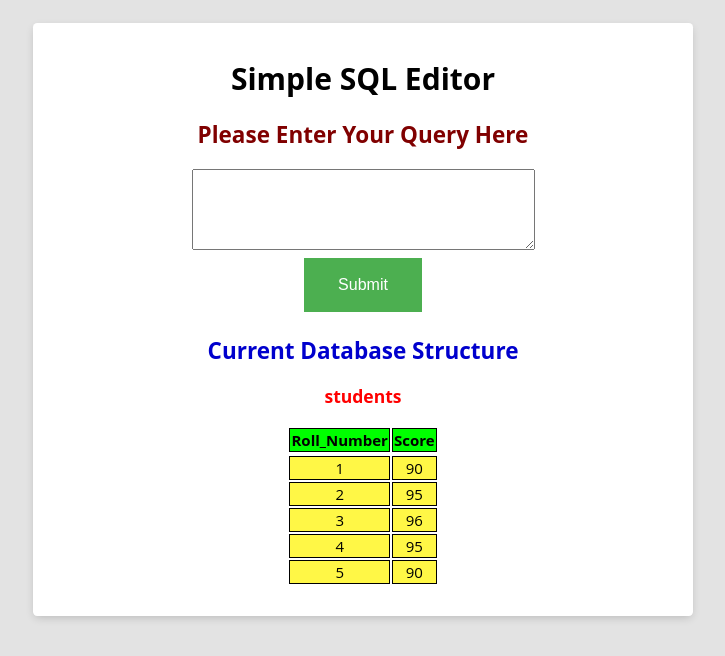
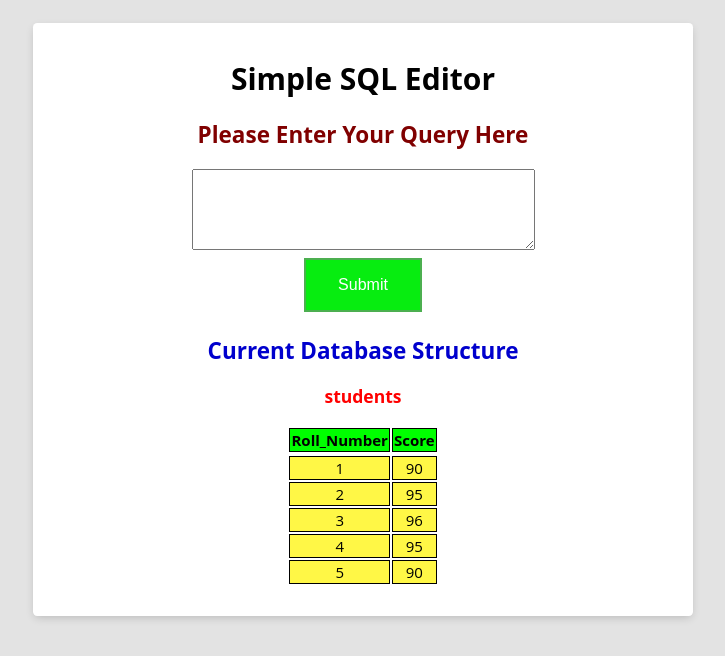
Before and after one commit to Atharv-Chaudhari/Simple-MySql-Editor, a Flask app: page / in a window 1280 px wide, with the pointer over the restyled element. Shown: the top 656 px of the page, without its empty margins (277-1002 px from the left). Run offline with Flask 2, Linux system fonts and the light colour scheme; data comes from the database, SQL or seed files in the repository; data that the repository does not hold is empty; some libraries are stand-ins or nearby versions.

Commit message:
Update style.css

```diff
--- a/static/css/style.css
+++ b/static/css/style.css
@@ -31,7 +31,7 @@ input[type = submit] {
   cursor: pointer;
 }
 input[type = submit]:hover {
-  background-color: #4CAF50;
+  background-color: #07ed10;
   color: white;
 }
 .button {
```
